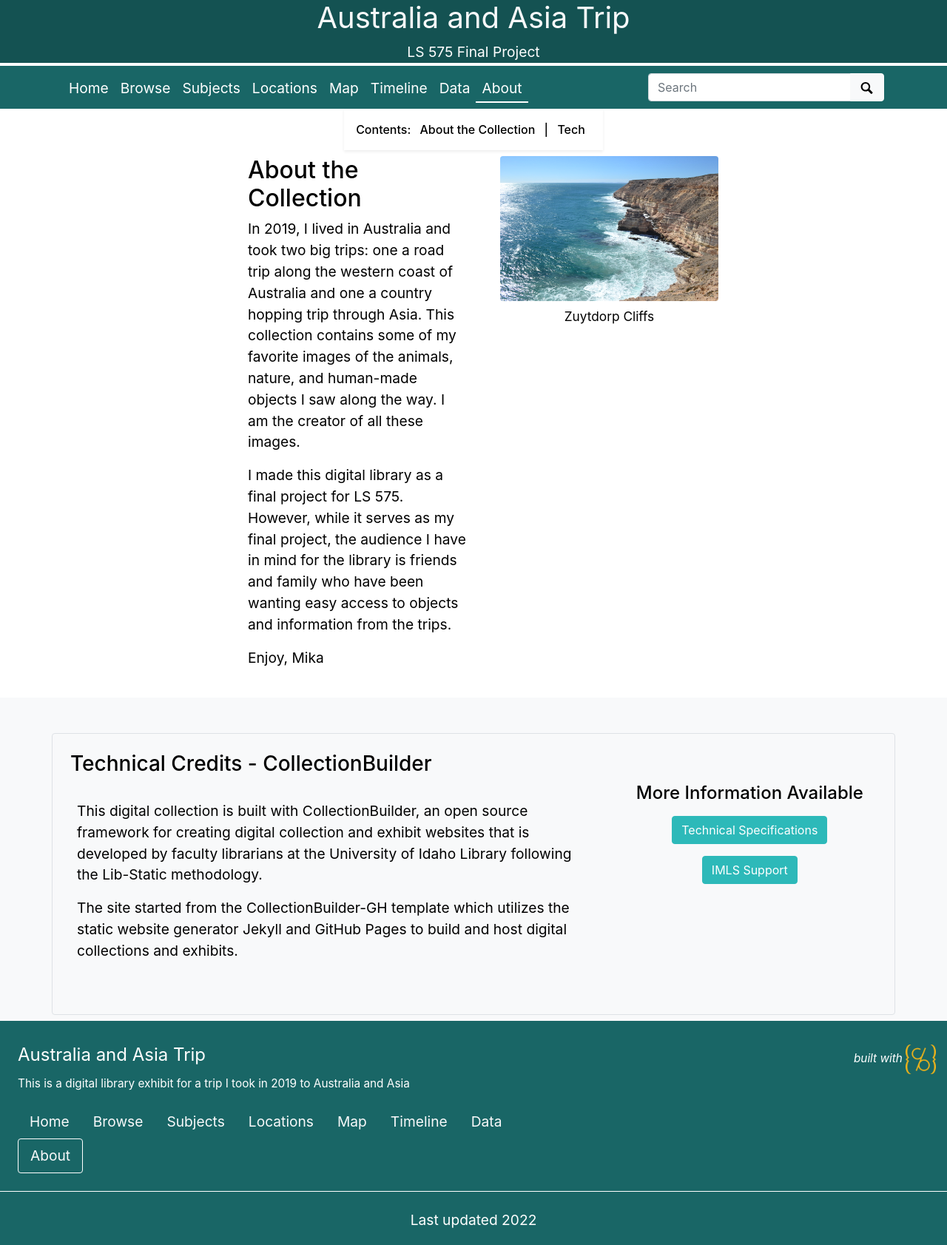
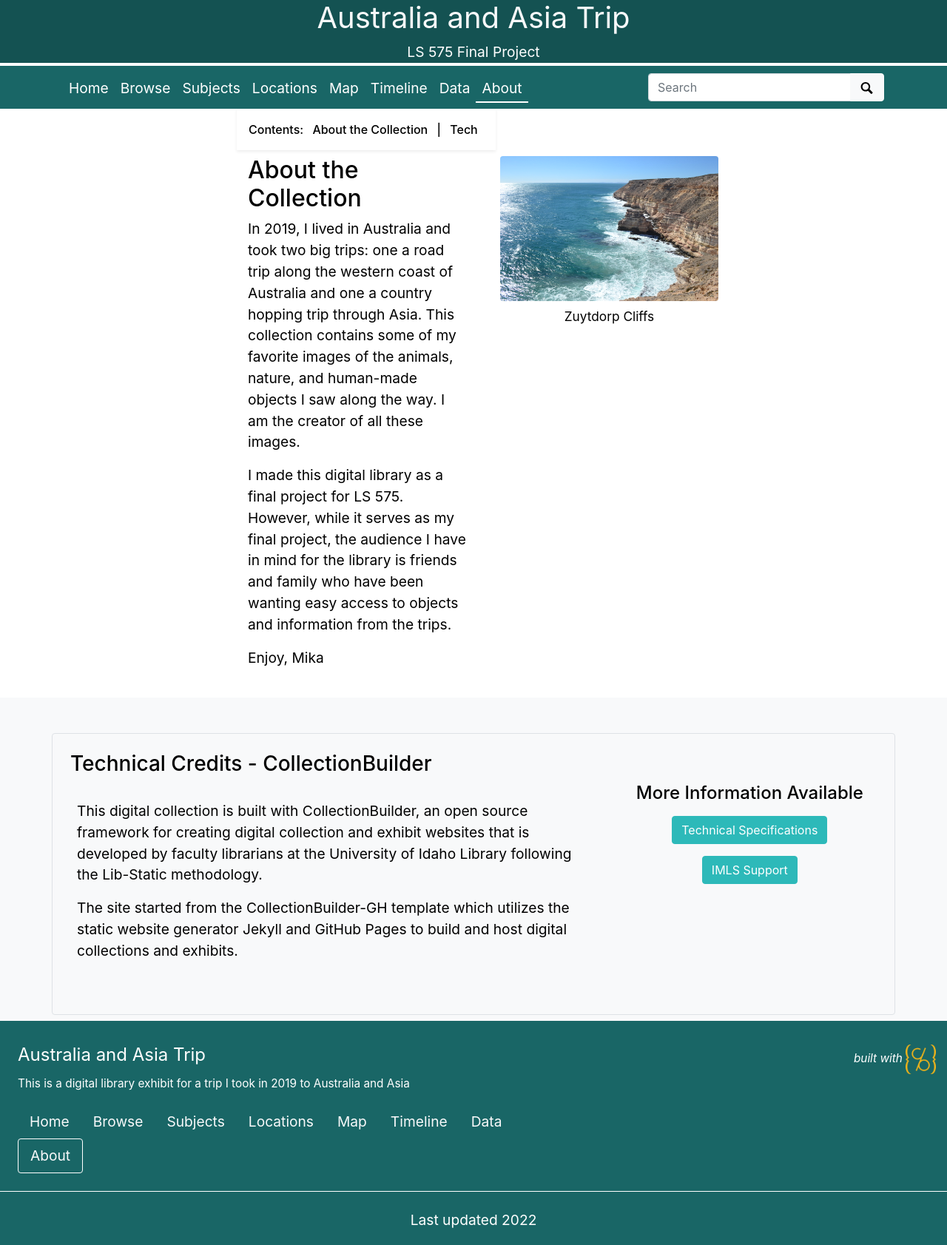
Before and after one commit to mikasmith97/final.github.io, a Jekyll site: the page built from pages/about.md, in a window 1280 px wide. Shown: the whole page at 74% size. Built offline with Jekyll 4.4.1, drawn with Linux system fonts in a browser that asks for light colours.

Commit message:
Update about.html

```diff
--- a/_layouts/about.html
+++ b/_layouts/about.html
@@ -1,7 +1,7 @@
 ---
 layout: default
 ---
-<div class="row justify-content-center">
+<div class="row offset-md-3">
 {% include feature/nav-menu.html sections="About the Collection" %}
 </div>
 
```
